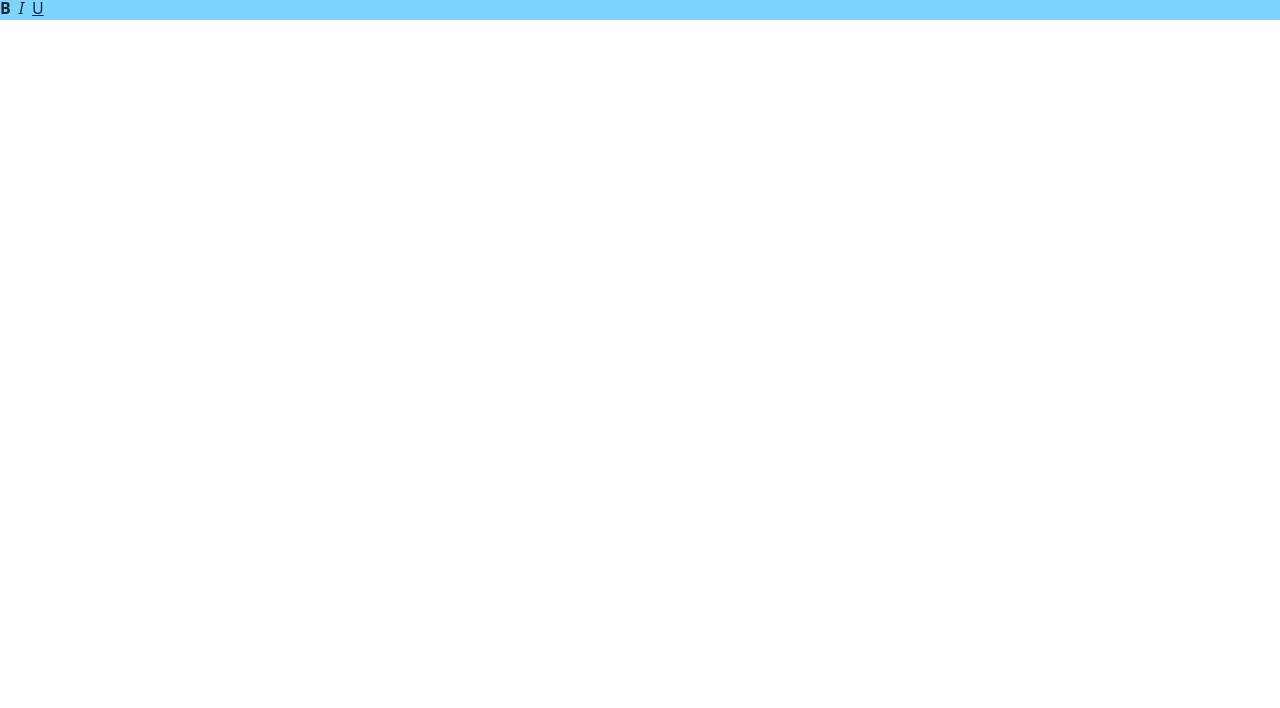
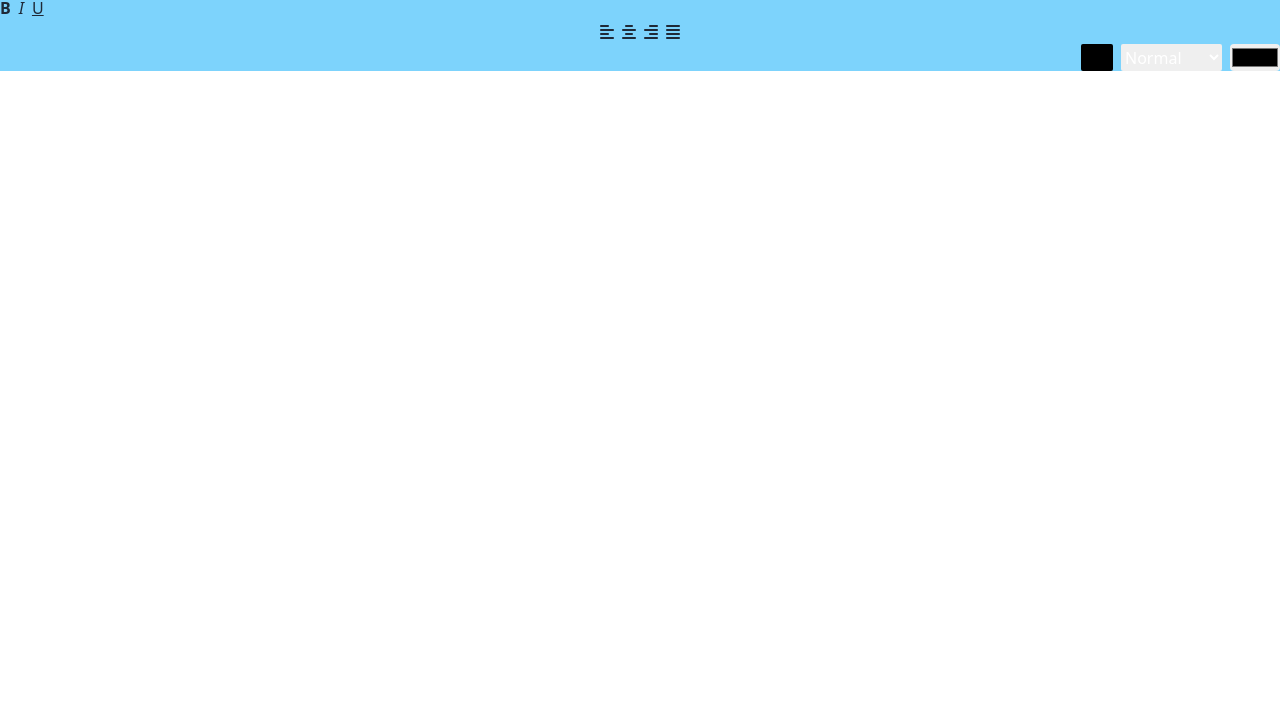
Before and after one commit to rafikulislam775/textEditor, a plain HTML site: page index.html in a window 1280 px wide. Shown: the part 92-800 px from the top of the page. Drawn offline with nearby package versions, Linux system fonts and the light colour scheme.

Commit message:
adding middle and right sidebar

```diff
--- a/index.html
+++ b/index.html
@@ -32,6 +32,33 @@
           <button id="italic" class="italic">I</button>
           <button id="underline" class="underline">U</button>
         </div>
+        <!-- Middle content -->
+        <div class="flex justify-center space-x-2">
+          <button><i id="left" class="fa-solid fa-align-left"></i></button>
+          <button><i id="center" class="fas fa-align-center"></i></button>
+          <button><i id="right" class="fa-solid fa-align-right"></i></button>
+          <button>
+            <i id="justify" class="fa-solid fa-align-justify"></i>
+          </button>
+        </div>
+        <!-- Right sidebar -->
+        <div class="flex justify-end space-x-2">
+          <input
+            id="font-size"
+            class="w-8 rounded-sm bg-black text-white"
+            type="number"
+          />
+          <!-- <select class="rounded-sm text-white">
+                    <option>AB</option>
+                    <option>ab</option>
+                </select> -->
+          <select id="text-case" class="rounded-sm text-white">
+            <option value="none">Normal</option>
+            <option value="uppercase">Uppercase</option>
+            <option value="lowercase">Lowercase</option>
+          </select>
+          <input id="pick-color" class="rounded" type="color" />
+        </div>
       </main>
     </section>
     <script src="./script.js"></script>
```
